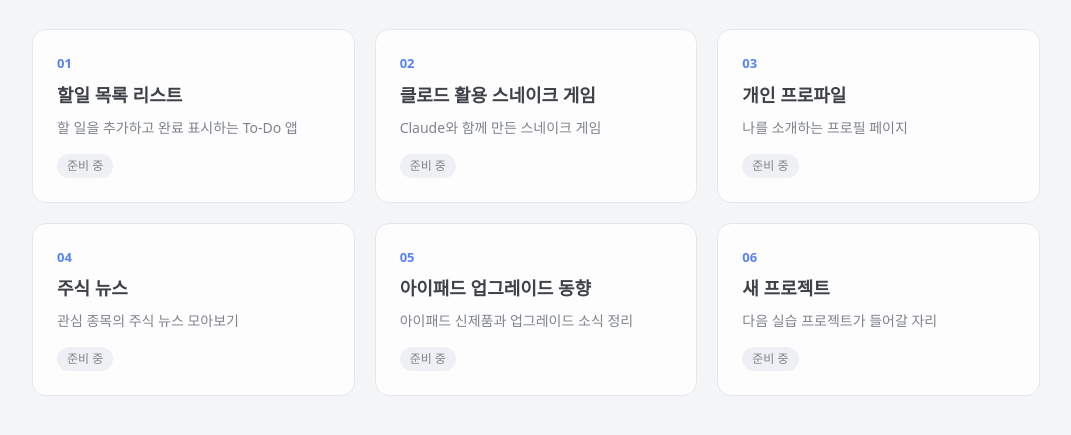
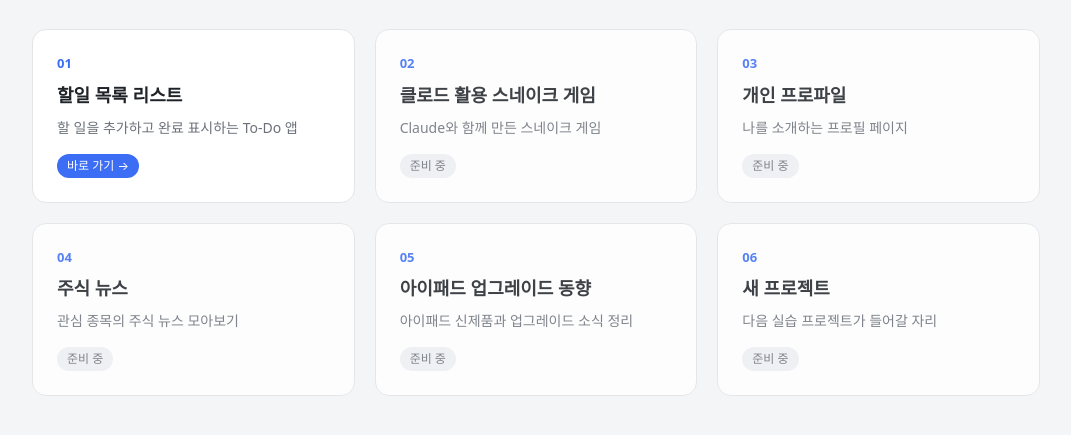
Before and after one commit to kjy600715-dot/kjy600715-dot.github.io, a plain HTML site: page index.html in a window 1280 px wide. Shown: the part 121-556 px from the top of the page, without its empty margins (104-1175 px from the left). Drawn offline with Linux system fonts and the light colour scheme.

Commit message:
Link card 1 to mytodolist2
Co-Authored-By: Claude Opus 5.5 <noreply@anthropic.com>

```diff
--- a/index.html
+++ b/index.html
@@ -64,6 +64,10 @@
       background: var(--chip);
       color: var(--muted);
     }
+    /* 링크 연결됨 */
+    .card.live { transition: transform .15s, border-color .15s; }
+    .card.live:hover { transform: translateY(-3px); border-color: var(--accent); }
+    .card.live .status { background: var(--accent); color: #fff; }
     /* 링크 준비 전: 클릭 비활성 */
     .card.disabled { cursor: not-allowed; opacity: 0.85; }
   </style>
@@ -77,11 +81,11 @@
 
     <main class="grid">
       <!-- 링크가 준비되면 href="#"을 실제 주소로 바꾸고 class의 disabled와 aria-disabled를 지우세요 -->
-      <a class="card disabled" href="#" aria-disabled="true" onclick="return false;">
+      <a class="card live" href="https://kjy600715-dot.github.io/mytodolist2/" target="_blank" rel="noopener">
         <span class="num">01</span>
         <h2>할일 목록 리스트</h2>
         <p>할 일을 추가하고 완료 표시하는 To-Do 앱</p>
-        <span class="status">준비 중</span>
+        <span class="status">바로 가기 →</span>
       </a>
       <a class="card disabled" href="#" aria-disabled="true" onclick="return false;">
         <span class="num">02</span>
```
